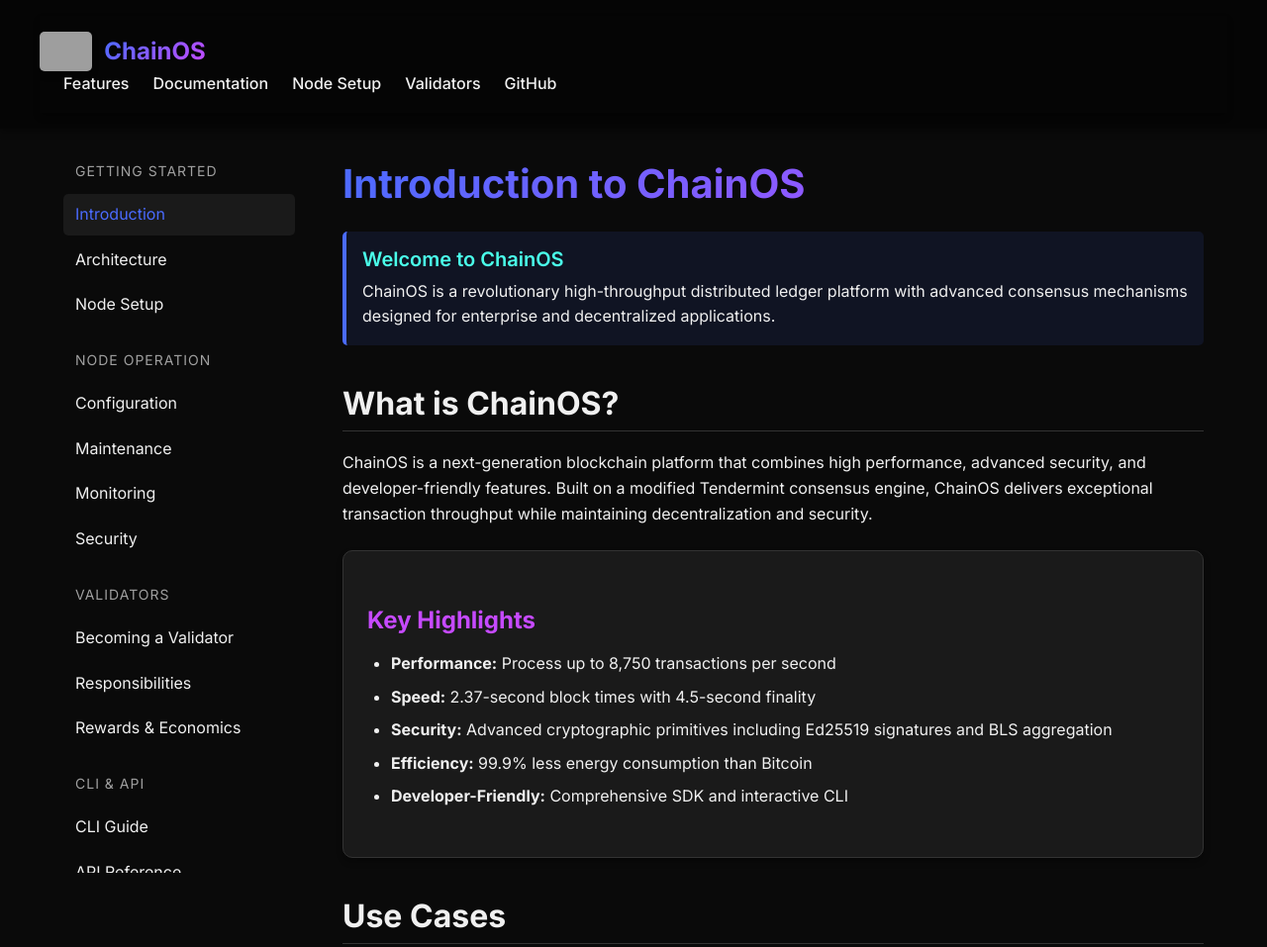
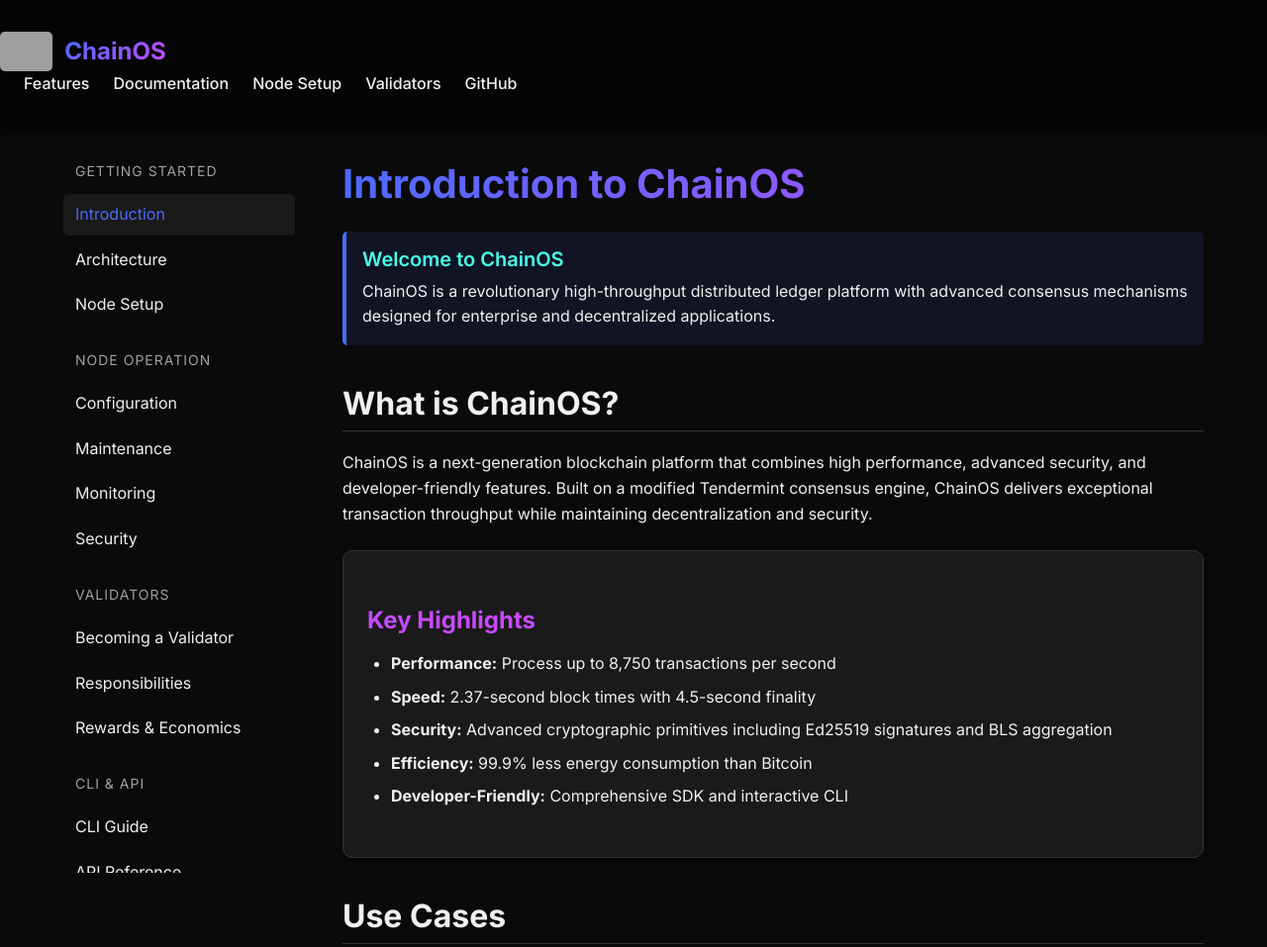
Before and after one commit to o-c-foundation/ChainOS-Mainnet-Docs, a plain HTML site: page docs/getting-started.html in a window 1280 px wide. Shown: the top 957 px of the page at 99% size. Drawn offline with Linux system fonts and the light colour scheme; grey boxes are pictures that could not be loaded.

Commit message:
getting-started.html

```diff
--- a/docs/getting-started.html
+++ b/docs/getting-started.html
@@ -12,7 +12,7 @@
 </head>
 <body>
     <header class="header">
-        <div class="container header">
+        <div class="header">
             <div class="logo">
                 <img src="https://media-hosting.imagekit.io/f8cefaff7c6e4aea/Screenshot%202025-05-15%20154317.png?Expires=1841946896&Key-Pair-Id=K2ZIVPTIP2VGHC&Signature=ndac87i4icrU3hm1OUM0GpEVbxoAIPofotPZHciKOa5hIBSECBlSa8qAck6CWJ6pdB8BR5WeFj0BZSFvKgd-g-oZgfRMO4Y0N2Jt5wVBgKiS02Q9zk2YUgw9mtEF2QTTTLkCHbzKMnDvHaVEgUNQ7uZDMuEjdhnEGIrTvG0dMhpdXBK4uGy~AXgmI7c2NMZTdsv5KcvgGPc75tp7WDD-v~C2oaxuu42Vrt1COntSQmV~kurgwVvOUi1zbtFKxcmaOsfMorO6ZyVys9MWszHQpN8GD8B~ckX1WOzzmA-WxO8a1ud02xguUAaTb5uSokJdwxmRG4CnhLyff8ZTh3G~Sw__">
                 <h1>ChainOS</h1>
```
